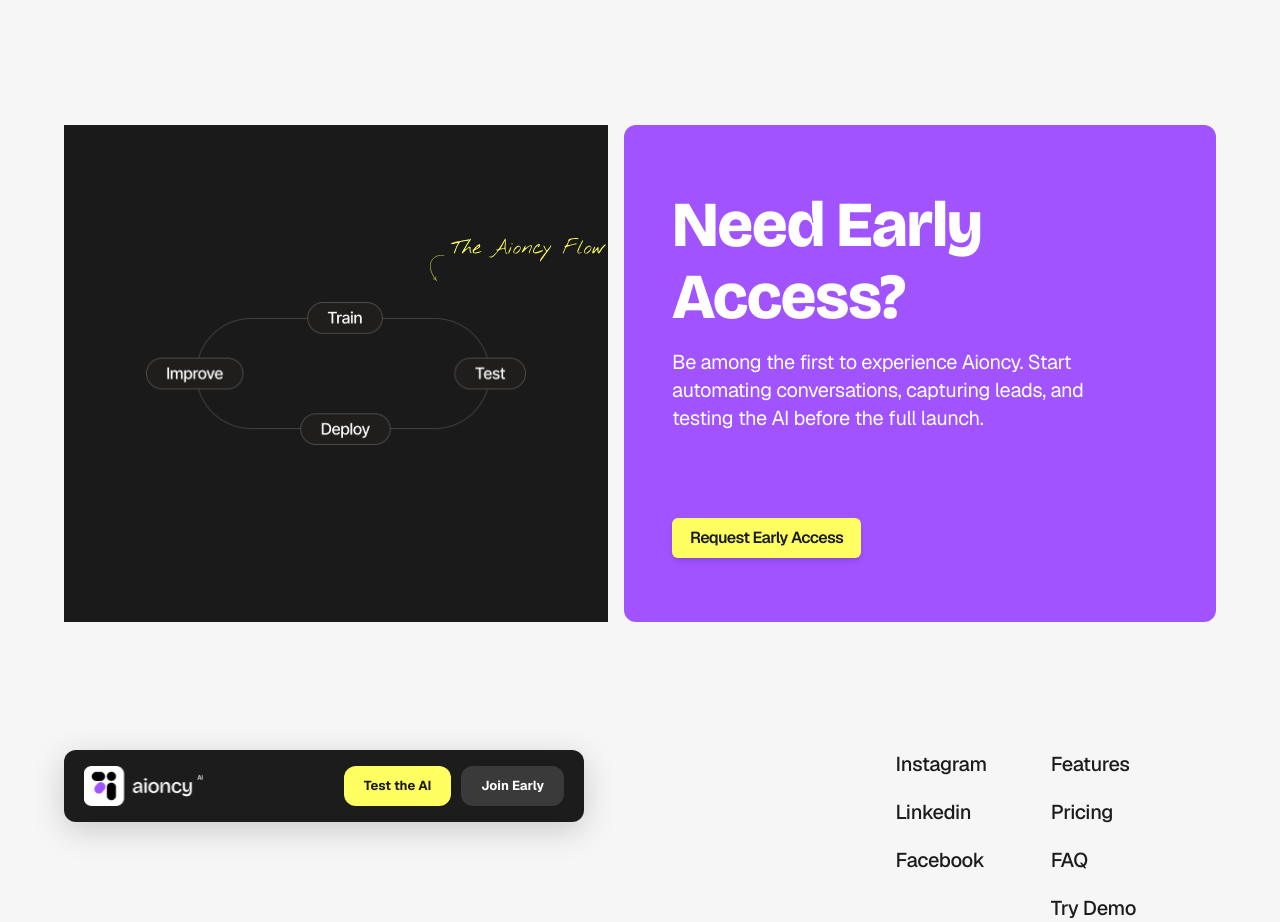
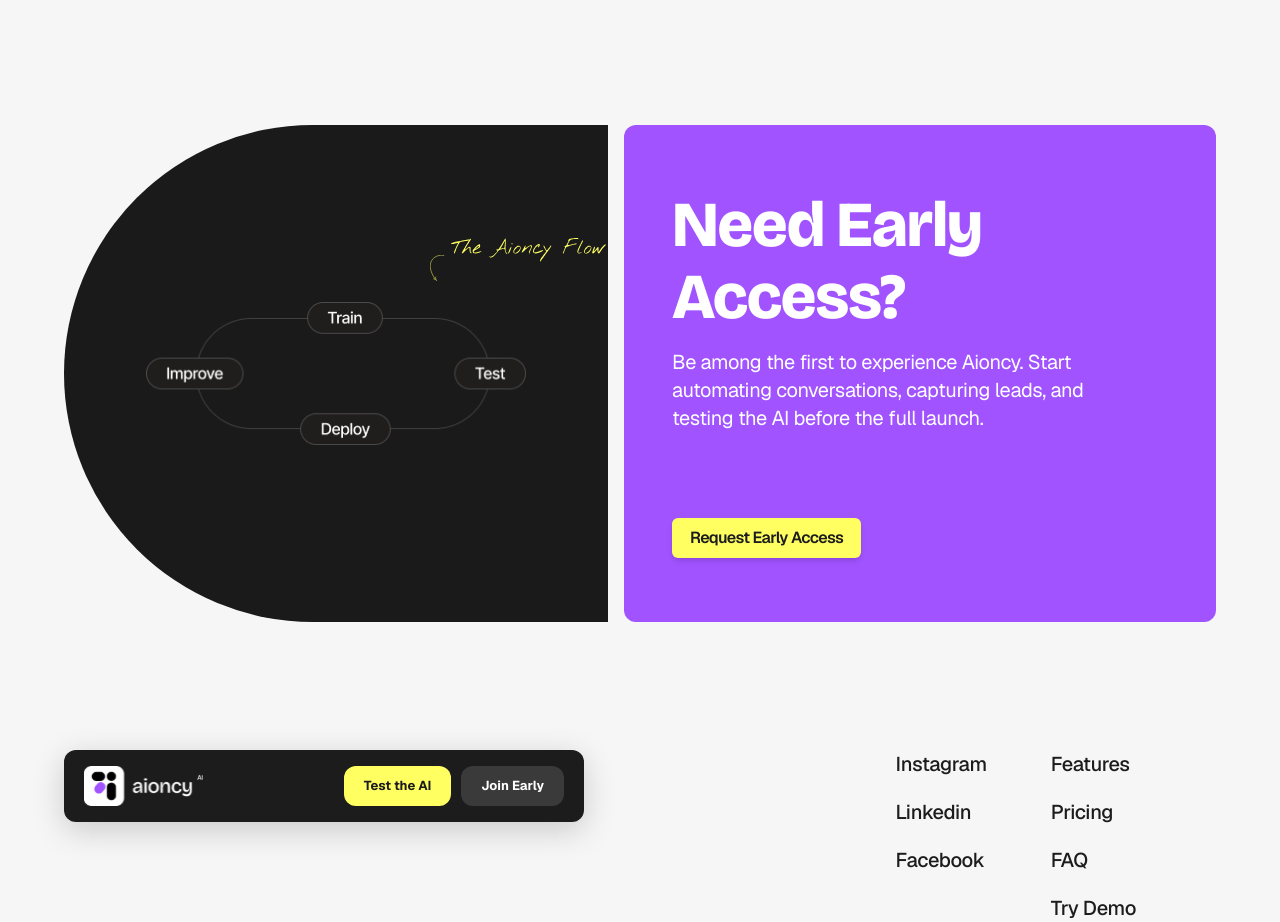
Before and after one commit to aioncy/aioncy-mvp, a Next.js app: page / in a window 1280 px wide. Shown: the part 5620-6542 px from the top of the page. Built offline with nearby package versions, Linux system fonts and the light colour scheme.

Commit message:
update ui aioncy flow

```diff
--- a/src/components/EarlyAccessSection.tsx
+++ b/src/components/EarlyAccessSection.tsx
@@ -5,14 +5,13 @@
 
 export default function EarlyAccessSection() {
   return (
-    <section id="early-access" className="w-full px-4 lg:px-6 py-10 lg:py-16 bg-[#F6F6F6]">
+    <section
+      id="early-access"
+      className="w-full px-4 lg:px-6 py-10 lg:py-16 bg-[#F6F6F6]"
+    >
       <div className="css-container mx-auto flex flex-col lg:flex-row gap-3 lg:gap-4 items-stretch lg:min-h-[497px]">
         {/* Left: dark panel with semicircle left edge + flow image */}
-        <div
-          className="flex items-center justify-center bg-[#1a1a1a] flex-1 min-h-[320px] sm:min-h-[400px] lg:min-h-0 px-6 py-10 lg:py-8 rounded-[12px] lg:rounded-none"
-          style={{ borderRadius: undefined }}
-        >
-          <style>{`.early-access-dark { border-radius: 12px; } @media (min-width: 1024px) { .early-access-dark { border-radius: 999px 12px 12px 999px; } }`}</style>
+        <div className="flex items-center justify-center bg-[#1a1a1a] flex-1 min-h-[320px] sm:min-h-[400px] lg:min-h-0 px-6 py-10 lg:py-8 rounded-[12px] lg:rounded-l-full lg:rounded-r-md">
           <div className="relative w-full max-w-[380px]">
             {/* Cursive Yellow Callout */}
             <div className="absolute -top-12 right-0 lg:-top-16 lg:-right-20 flex items-end gap-1.5 select-none pointer-events-none whitespace-nowrap z-20">
```
